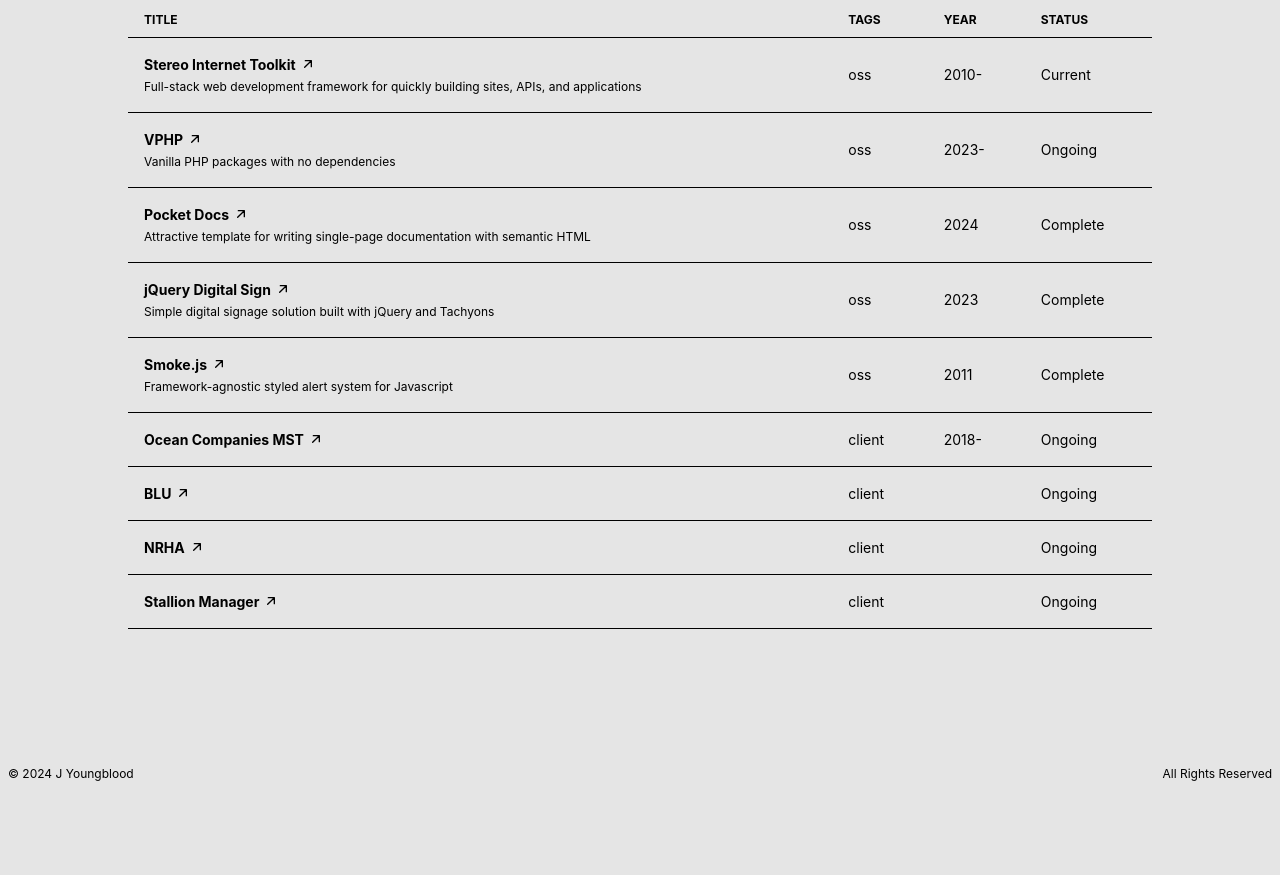
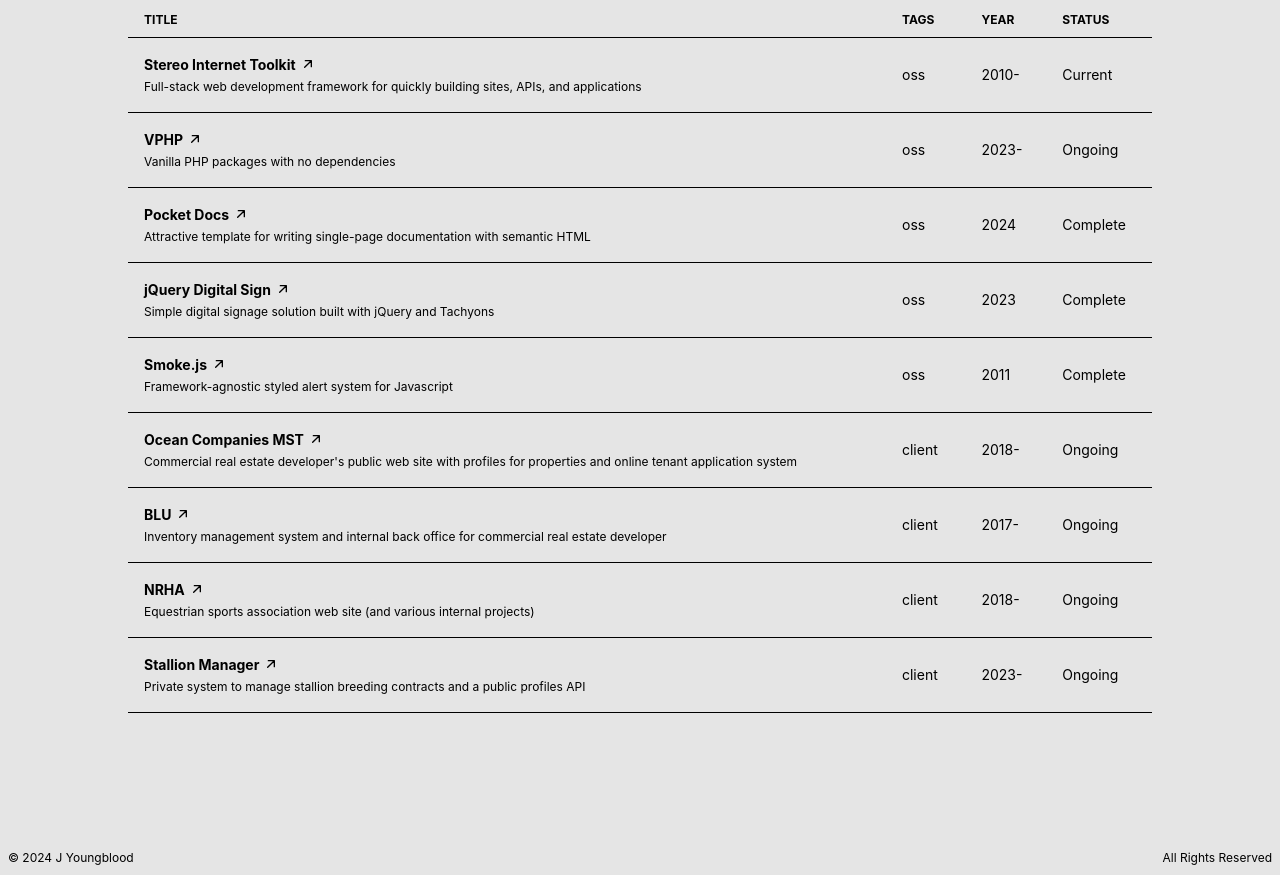
Before and after one commit to jyoungblood/jonathanyoungblood.com, an Astro site: page /work in a window 1280 px wide. Shown: the part 895-1770 px from the top of the page. Before the commit the page ends 1686 px from the top, so only its background shows below. Built offline with nearby package versions, Linux system fonts and the light colour scheme; Astro itself is replaced by a stand-in of ours.

Commit message:
Updates - 2024-10-09 17:19:22

```diff
--- a/src/data/projects.js
+++ b/src/data/projects.js
@@ -250,7 +250,7 @@
   {
     title: "Ocean Companies MST",
     url: "https://port164.com/",
-    description: "",
+    description: "Commercial real estate developer's public web site with profiles for properties and online tenant application system",
     tags: ["client"],
     portfolio: true,
     year: "2018-",
@@ -265,10 +265,10 @@
   {
     title: "BLU",
     url: "https://blu.oceancompaniesok.com/",
-    description: "",
+    description: "Inventory management system and internal back office for commercial real estate developer",
     tags: ["client"],
     portfolio: true,
-    year: "",
+    year: "2017-",
     status: "Ongoing",
   },
 
@@ -280,10 +280,10 @@
   {
     title: "NRHA",
     url: "https://nrha.com/",
-    description: "",
+    description: "Equestrian sports association web site (and various internal projects)",
     tags: ["client"],
     portfolio: true,
-    year: "",
+    year: "2018-",
     status: "Ongoing",
   },
 
@@ -294,10 +294,10 @@
   {
     title: "Stallion Manager",
     url: "https://stallionmanager.equipost.com/",
-    description: "",
+    description: "Private system to manage stallion breeding contracts and a public profiles API",
     tags: ["client"],
     portfolio: true,
-    year: "",
+    year: "2023-",
     status: "Ongoing",
   },
 
--- a/src/pages/work.astro
+++ b/src/pages/work.astro
@@ -22,7 +22,7 @@
           </p>
           <p>
             In addition to custom development, I consult with companies and
-            organizations, helping achieve success for web sites and custom
+            organizations, helping them achieve success with web sites and custom
             applications, data analysis and reporting, and more.
           </p>
 
```
